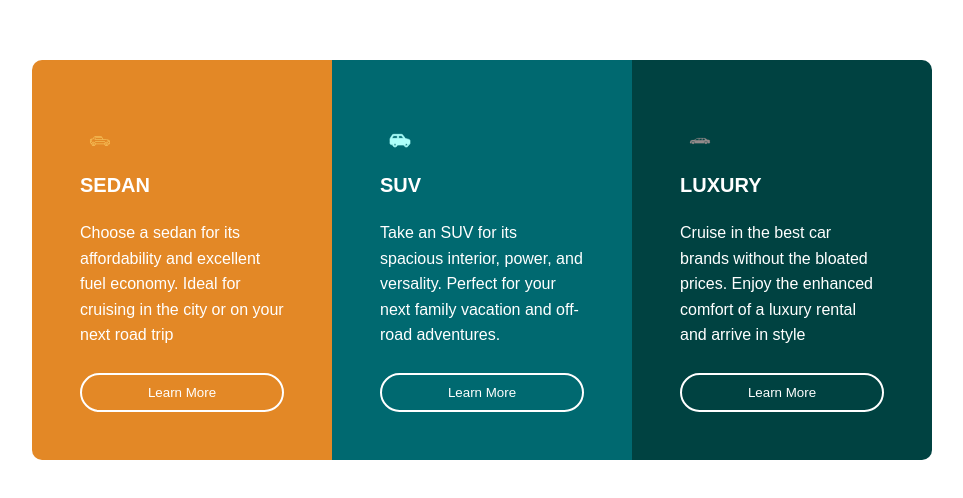
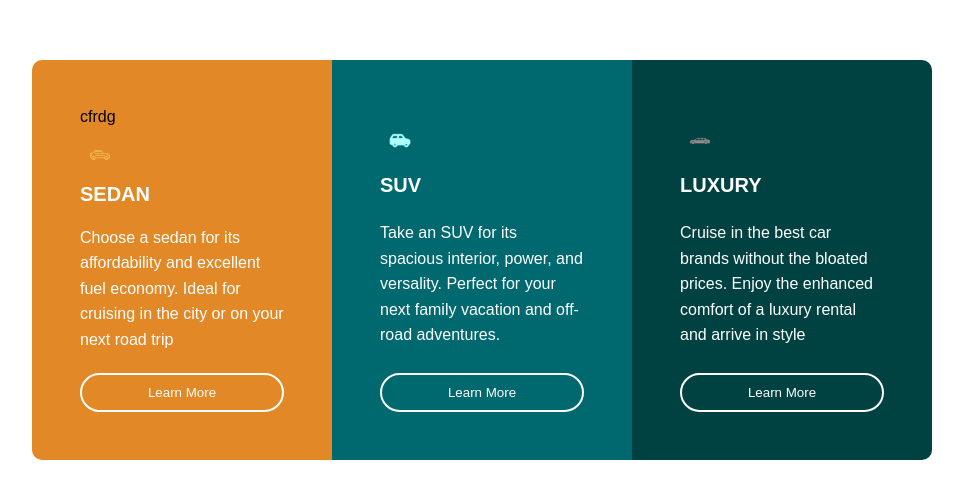
Before and after one commit to msumaila775-rgb/three_card_components, a plain HTML site: page card component/index.html in a window 1280 px wide. Shown: the part 140-638 px from the top of the page, without its empty margins (158-1121 px from the left). Drawn offline with Linux system fonts and the light colour scheme.

Commit message:
Modify sedan card circle span content
Updated the sedan card's circle span with text.

```diff
--- a/card component/index.html
+++ b/card component/index.html
@@ -9,7 +9,7 @@
 <body>
     <main class="container">
         <article class="sedan-card">
-            <span class="circle"></span>
+            <span class="circle">cfrdg</span>
             <img src="icons/sedan.svg" alt="sedan">
             <h1>SEDAN</h1>
             <p>Choose a sedan for its affordability and excellent
```
